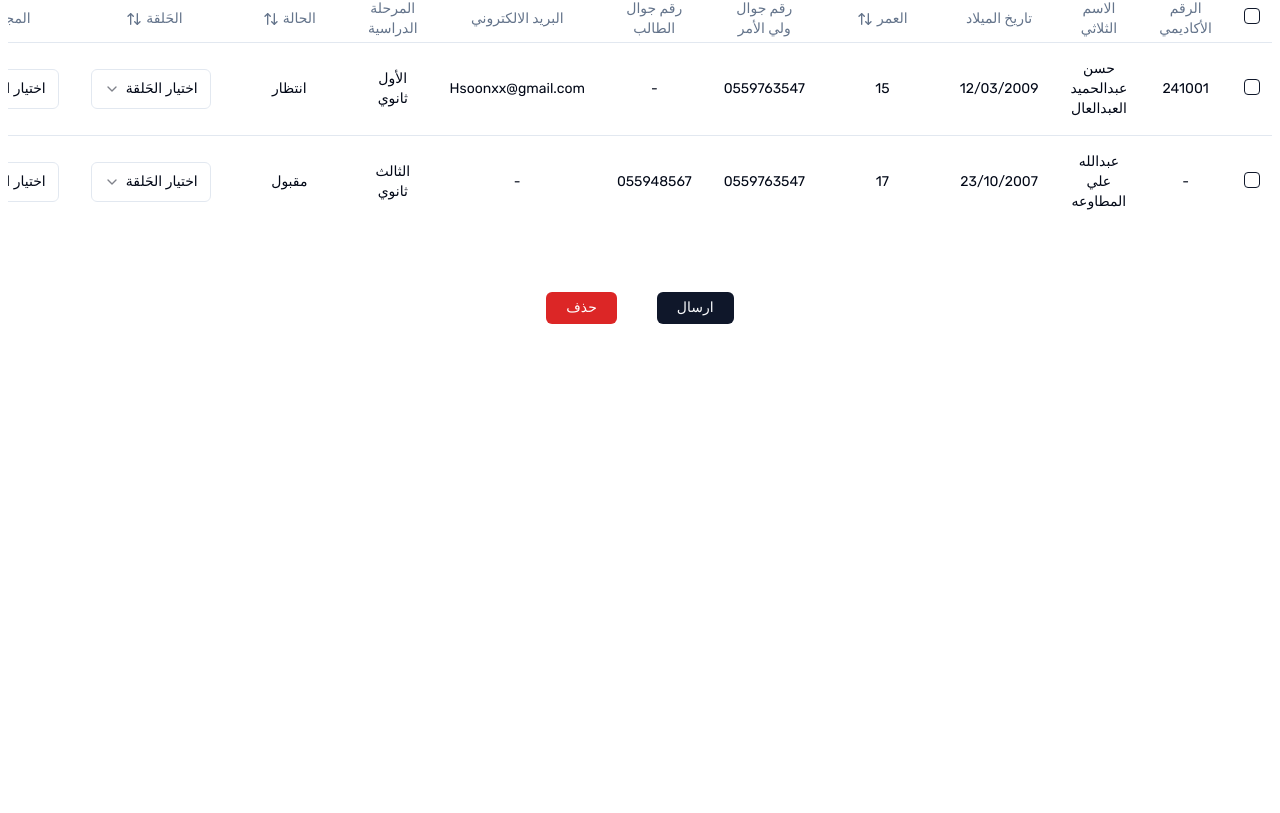
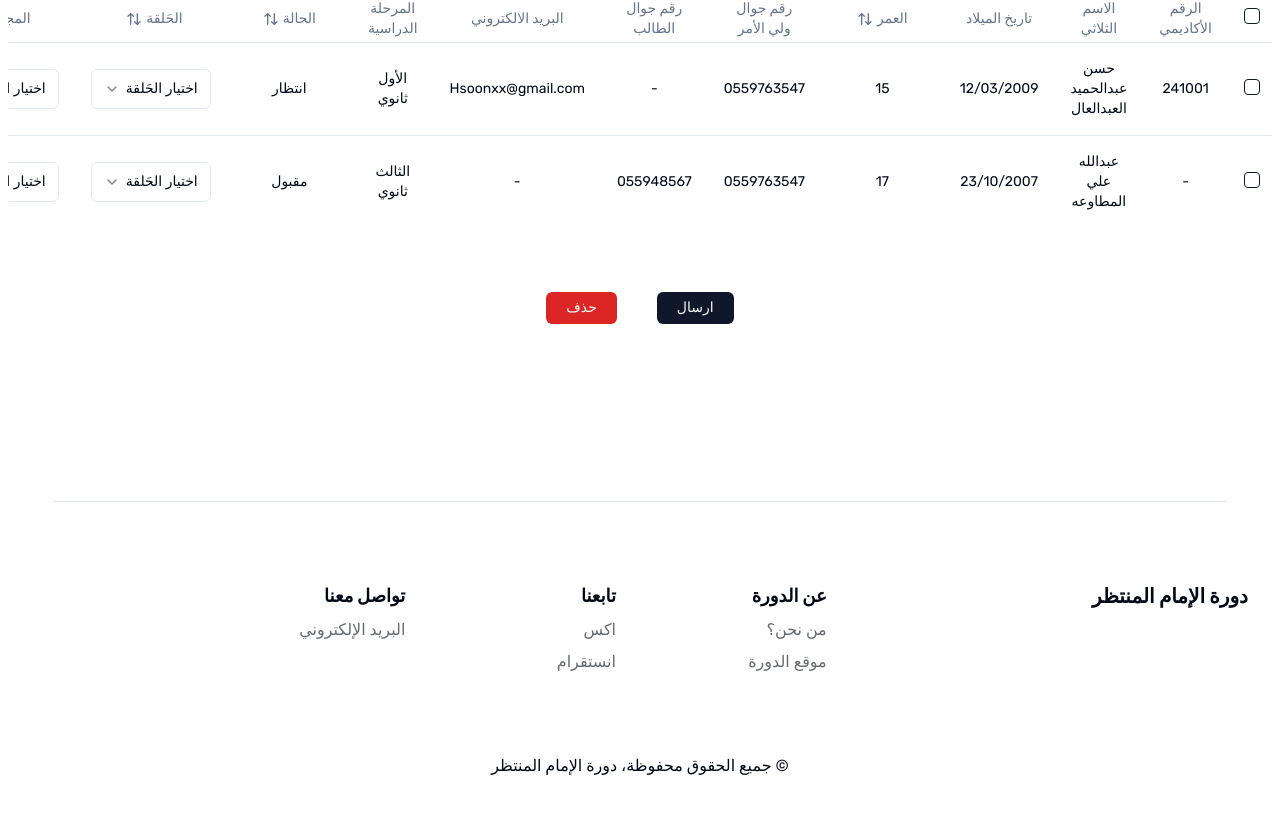
Before and after one commit to Labrarysa/CourseManager, a Next.js app: page /table in a window 1280 px wide. Shown: the part 379-1192 px from the top of the page. Before the commit the page ends 880 px from the top, so only its background shows below. Built offline with nearby package versions, Linux system fonts and the light colour scheme.

Commit message:
feat: add footer

```diff
--- a/app/layout.tsx
+++ b/app/layout.tsx
@@ -7,6 +7,7 @@ import "./globals.css";
 import Providers from "@/utils/query-provider";
 import Nav from "@/components/nav";
 import { ThemeProvider } from "@/components/theme-provider";
+import { Footer } from "@/components/footer";
 
 const inter = Inter({ subsets: ["latin"] });
 
@@ -33,6 +34,7 @@ export default function RootLayout({
             <Nav />
             {children}
           </ThemeProvider>
+          <Footer />
           <Toaster />
         </Providers>
       </body>
--- /dev/null
+++ b/components/footer.tsx
@@ -0,0 +1,59 @@
+export const Footer = () => {
+  return (
+    <footer id="footer">
+      <hr className="w-11/12 mx-auto" />
+
+      <section className="container grid grid-cols-2 py-20 md:grid-cols-4 xl:grid-cols-6 gap-x-12 gap-y-8">
+        <div className="col-span-full xl:col-span-2">
+          <a href="/" className="flex text-xl font-bold">
+            دورة الإمام المنتظر
+          </a>
+        </div>
+
+        <div className="flex flex-col gap-2">
+          <h3 className="text-lg font-bold">عن الدورة</h3>
+          <div>
+            <a href="#" className="opacity-60 hover:opacity-100">
+              من نحن؟
+            </a>
+          </div>
+
+          <div>
+            <a href="#" className="opacity-60 hover:opacity-100">
+              موقع الدورة
+            </a>
+          </div>
+        </div>
+        <div className="flex flex-col gap-2">
+          <h3 className="text-lg font-bold">تابعنا </h3>
+
+          <div>
+            <a href="#" className="opacity-60 hover:opacity-100">
+              اكس
+            </a>
+          </div>
+
+          <div>
+            <a href="#" className="opacity-60 hover:opacity-100">
+              انستقرام
+            </a>
+          </div>
+        </div>
+
+        <div className="flex flex-col gap-2">
+          <h3 className="text-lg font-bold">تواصل معنا</h3>
+
+          <div>
+            <a href="#" className="opacity-60 hover:opacity-100">
+              البريد الإلكتروني
+            </a>
+          </div>
+        </div>
+      </section>
+
+      <section className="container text-center pb-14">
+        <h3>&copy; جميع الحقوق محفوظة، دورة الإمام المنتظر </h3>
+      </section>
+    </footer>
+  );
+};
```
Also changed, not shown: 1 other file (tests, documents, lock files or other folders).
